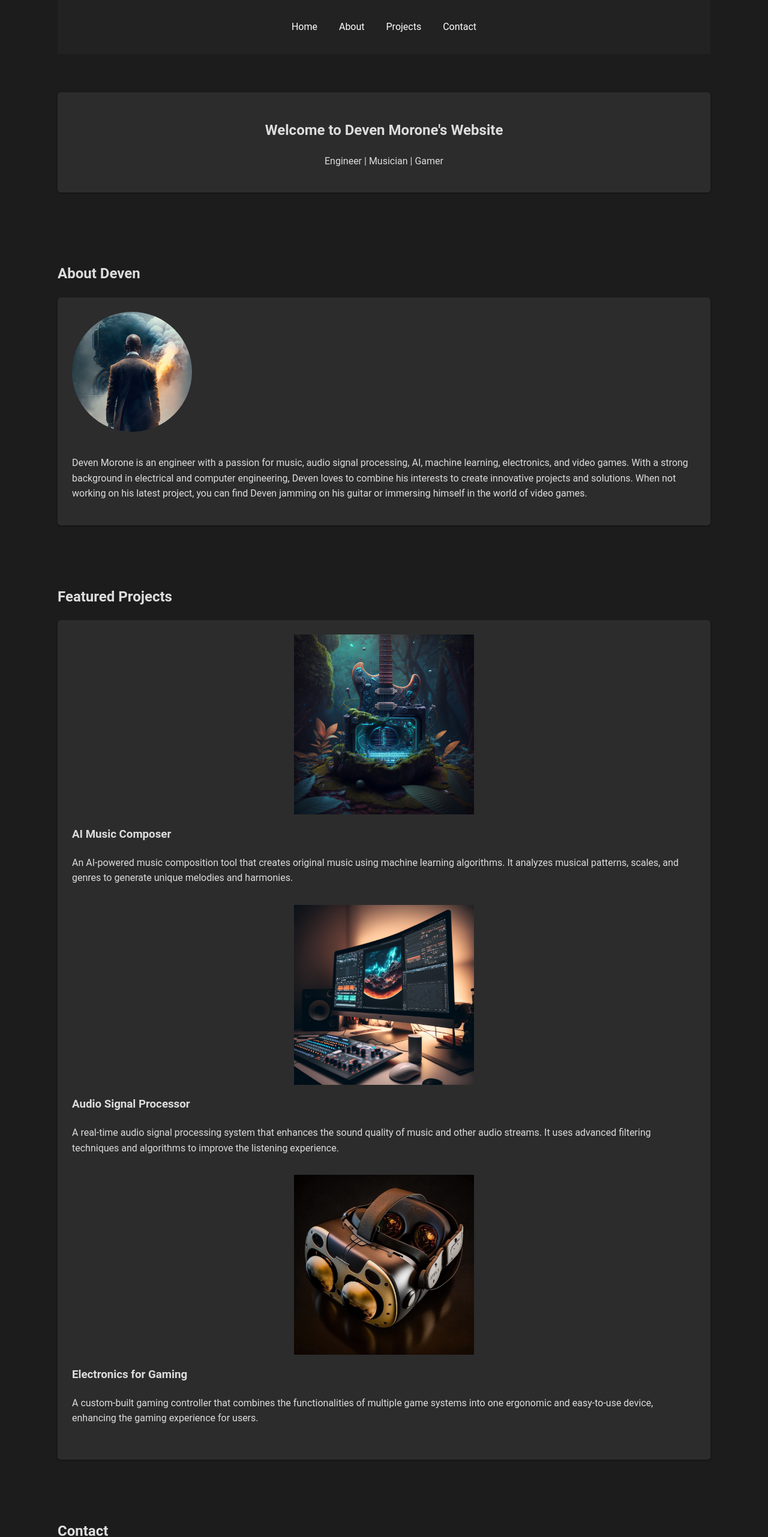
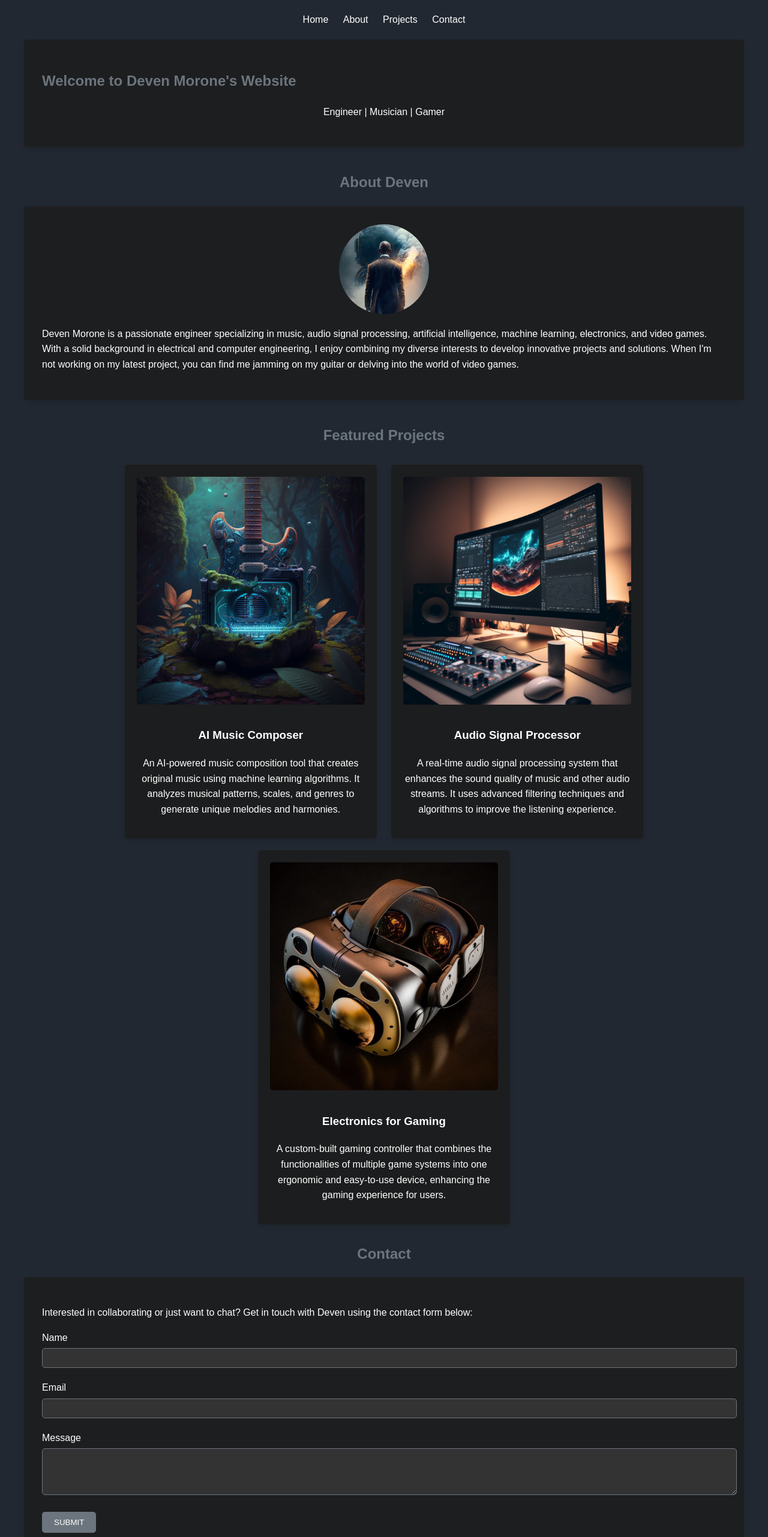
Before and after one commit to devDevM/devDevM.github.io, a plain HTML site: page index.html in a window 1280 px wide. Shown: the top 2563 px of the page at 60% size. Drawn offline with Linux system fonts and the light colour scheme.

Commit message:
Updating Website
Updates

```diff
--- a/index.html
+++ b/index.html
@@ -1,6 +1,7 @@
 <!DOCTYPE html>
 <html lang="en">
 <head>
+    <link rel="stylesheet" href="https://cdnjs.cloudflare.com/ajax/libs/font-awesome/6.1.0/css/all.min.css">
     <meta charset="UTF-8">
     <meta name="viewport" content="width=device-width, initial-scale=1.0">
     <title>Deven Morone - Engineer & Enthusiast</title>
@@ -21,22 +22,23 @@
 
         <section id="home">
             <div class="offset-block">
-                <h1>Welcome to Deven Morone's Website</h1>
-                <p>Engineer | Musician | Gamer</p>
+                <h1 class="left-align">Welcome to Deven Morone's Website</h1>
+                <p class="center-text">Engineer | Musician | Gamer</p>
             </div>
         </section>
+
 
         <section id="about">
             <h2>About Deven</h2>
             <div class="offset-block">
                 <img src="deven.jpg" alt="Deven Morone" class="profile-image">
-                <p>Deven Morone is an engineer with a passion for music, audio signal processing, AI, machine learning, electronics, and video games. With a strong background in electrical and computer engineering, Deven loves to combine his interests to create innovative projects and solutions. When not working on his latest project, you can find Deven jamming on his guitar or immersing himself in the world of video games.</p>
+                <p>Deven Morone is a passionate engineer specializing in music, audio signal processing, artificial intelligence, machine learning, electronics, and video games. With a solid background in electrical and computer engineering, I enjoy combining my diverse interests to develop innovative projects and solutions. When I'm not working on my latest project, you can find me jamming on my guitar or delving into the world of video games.</p>
             </div>
         </section>
 
         <section id="projects">
             <h2>Featured Projects</h2>
-            <div class="offset-block">
+            <div class="projects-container">
                 <div class="project">
                     <img src="ai_music.jpg" alt="AI Music Composer" class="project-image">
                     <h3>AI Music Composer</h3>
@@ -51,19 +53,39 @@
                     <img src="gaming_controller.jpg" alt="Electronics for Gaming" class="project-image">
                     <h3>Electronics for Gaming</h3>
                     <p>A custom-built gaming controller that combines the functionalities of multiple game systems into one ergonomic and easy-to-use device, enhancing the gaming experience for users.</p>
+                </div>
             </div>
-        </section>
+       </section>
 
-        <section id="contact">
-            <h2>Contact</h2>
-            <p>Interested in collaborating or just want to chat? Get in touch with Deven using the contact information below:</p>
-            <ul>
+	<section id="contact">
+ 	 <h2>Contact</h2>
+ 	 <div class="offset-block">
+ 	   <p>Interested in collaborating or just want to chat? Get in touch with Deven using the contact form below:</p>
+ 	   <form action="#" method="post">
+  	    <div class="form-group">
+     	   <label for="name">Name</label>
+    	    <input type="text" id="name" name="name" required>
+   	   </div>
+   	   <div class="form-group">
+   	     <label for="email">Email</label>
+    	    <input type="email" id="email" name="email" required>
+   	   </div>
+   	   <div class="form-group">
+      	  <label for="message">Message</label>
+     	   <textarea id="message" name="message" rows="4" required></textarea>
+     	 </div>
+     	 <button type="submit" class="submit-btn">Submit</button>
+    	</form>
+   	 <p class="contact-info">
+   	   Alternatively, you can reach Deven directly at: <br>
+    	  Email: <a href="mailto:deven.morone@ieee.org">deven.morone@ieee.org</a> <br>
+     	 LinkedIn: <a href="https://www.linkedin.com/in/deven-moron">linkedin.com/in/deven-moron/</a> <br>
+     	 GitHub: <a href="https://github.com/devDevM">github.com/devDevM</a>
+   	 </p>
+  	</div>
+	</section>
 
-	  	<li>Email: deven.morone@ieee.org</li>
-                <li>LinkedIn: <a href="https://www.linkedin.com/in/deven-moron">linkedin.com/in/devenmorone</a></li>
-                <li>GitHub: <a href="https://github.com/devDevM">github.com/devDevM</a></li>
-            </ul>
-        </section>
+
 
  <footer>
     <div class="offset-block">
--- a/styles.css
+++ b/styles.css
@@ -1,217 +1,202 @@
-
 body {
-    font-family: 'Roboto', Arial, sans-serif;
+  font-family: 'Arial', sans-serif;
+  margin: 0;
+  background-color: #222831;
+  color: #ffffff;
   line-height: 1.6;
-    margin: 0;
-    padding: 0;
-    background-color: #1c1c1c;
-    color: #ddd;
 }
 
 .container {
+  max-width: 1200px;
   margin: 0 auto;
-    max-width: 1200px;
-    padding: 0 1in;
+  padding: 0 20px;
 }
 
 header {
-    background: #222;
-    color: #fff;
-    padding: 1rem;
+  display: flex;
+  justify-content: center;
+  padding: 20px 0;
 }
 
-nav {
+nav ul {
+  list-style-type: none;
+  margin: 0;
+  padding: 0;
   text-align: center;
 }
 
-nav ul {
-    list-style: none;
-    padding: 0;
+nav li {
+  display: inline;
+  margin: 0 10px;
 }
 
-nav ul li {
-    display: inline;
-    margin: 0 1rem;
+nav a {
+  text-decoration: none;
+  color: #ffffff;
+  padding-bottom: 5px;
 }
 
-nav ul li a {
-    color: #fff;
-    text-decoration: none;
+nav a:hover {
+  color: #6c757d;
+  border-bottom: 2px solid #6c757d;
 }
 
-nav ul li a:hover {
-    color: #28a745;
+.offset-block {
+  background-color: rgba(28, 28, 28, 0.8);
+  padding: 30px;
+  margin-bottom: 40px;
+  border-radius: 5px;
+  box-shadow: 0 4px 6px rgba(0, 0, 0, 0.1);
 }
 
-#home {
+h1, h2 {
+  color: #6c757d;
   text-align: center;
-    padding: 3rem 0;
+  margin-bottom: 20px;
+}
+
+.left-align {
+    text-align: left;
+}
+
+.center-text {
+    text-align: center;
 }
 
 .profile-image {
-    width: 200px;
-    height: auto;
+  display: block;
+  width: 150px;
+  height: 150px;
+  margin: 0 auto 20px;
   border-radius: 50%;
-    margin-bottom: 1rem;
+  object-fit: cover;
 }
 
-h1, h2 {
-    color: #ddd;
-}
-
-section {
-    padding: 2rem 0;
-}
-
-.offset-block {
-    background-color: #2c2c2c;
-    padding: 1.5rem;
-    margin: 1rem 0;
-    border-radius: 5px;
-    box-shadow: 0 1px 3px rgba(0, 0, 0, 0.12), 0 1px 2px rgba(0, 0, 0, 0.24);
+.projects-container {
+  text-align: center;
 }
 
 .project {
-    margin-bottom: 2rem;
+  display: inline-block;
+  width: calc(33.3333% - 20px);
+  margin: 10px;
+  vertical-align: top;
+  background-color: rgba(28, 28, 28, 0.9);
+  padding: 20px;
+  border-radius: 5px;
+  box-shadow: 0 4px 6px rgba(0, 0, 0, 0.1);
+  transition: all 0.3s ease;
+}
+
+.project:hover {
+  transform: translateY(-5px);
 }
 
 .project-image {
   width: 100%;
   height: auto;
-    max-width: 300px;
-    display: block;
-    margin: 0 auto 1rem;
+  border-radius: 5px;
+  margin-bottom: 10px;
 }
 
-footer {
-    background: #222;
-    color: #fff;
+#contact ul {
     text-align: center;
-    padding: 1rem;
-}
-
-a {
-    color: #28a745;
-}
-
-a:hover {
-    color: #1e7e34;
-}
-
-/* Responsive Styles */
-@media screen and (max-width: 768px) {
-    .container {
-        padding: 0 0.5in;
-    }
-
-    nav ul li {
-        display: block;
-        margin: 0.5rem 0;
-    }
-
-    .profile-image {
-        width: 150px;
-    }
-
-    .project-image {
-        max-width: 100%;
-    }
-}
-body {
-    font-family: 'Roboto', Arial, sans-serif;
-    line-height: 1.6;
-    margin: 0;
-    padding: 0;
-    background-color: #1c1c1c;
-    color: #ddd;
-}
-
-.container {
-    margin: 0 auto;
-    max-width: 1200px;
-    padding: 0 1in;
-}
-
-header {
-    background: #222;
-    color: #fff;
-    padding: 1rem;
-}
-
-nav {
-    text-align: center;
-}
-
-nav ul {
-    list-style: none;
+    list-style-type: none;
     padding: 0;
 }
 
-nav ul li {
+#contact li {
     display: inline;
-    margin: 0 1rem;
+    margin-right: 20px;
 }
 
-nav ul li a {
-    color: #fff;
-    text-decoration: none;
+.contact-item {
+  display: inline-block;
+  text-align: center;
+  font-size: 18px;
+  font-weight: bold;
+  margin: 0 30px 20px;
+  vertical-align: top;
 }
 
-nav ul li a:hover {
-    color: #28a745;
+.contact-item a {
+  text-decoration: none;
+  color: #ffffff;
 }
 
-#home {
-    text-align: center;
-    padding: 3rem 0;
+.contact-item a:hover {
+  color: #6c757d;
 }
 
-.profile-image {
-    width: 200px;
-    height: auto;
-    border-radius: 50%;
-    margin-bottom: 1rem;
+.contact-item i {
+  font-size: 24px;
+  display: block;
+  margin-bottom: 10px;
+}
+.form-group {
+  margin-bottom: 20px;
 }
 
-h1, h2 {
-    color: #ddd;
+.form-group label {
+  display: block;
+  margin-bottom: 5px;
 }
 
-section {
-    padding: 2rem 0;
+.form-group input,
+.form-group textarea {
+  width: 100%;
+  padding: 8px;
+  border: 1px solid #6c757d;
+  border-radius: 5px;
+  background-color: #333;
+  color: #fff;
 }
 
-.offset-block {
-    background-color: #2c2c2c;
-    padding: 1.5rem;
-    margin: 1rem 0;
-    border-radius: 5px;
-    box-shadow: 0 1px 3px rgba(0, 0, 0, 0.12), 0 1px 2px rgba(0, 0, 0, 0.24);
+.form-group textarea {
+  resize: vertical;
 }
 
-.project {
-    margin-bottom: 2rem;
+.submit-btn {
+  background-color: #6c757d;
+  border: none;
+  color: #fff;
+  padding: 10px 20px;
+  cursor: pointer;
+  text-transform: uppercase;
+  border-radius: 5px;
+  transition: background-color 0.3s ease;
 }
 
-.project-image {
-    width: 100%;
-    height: auto;
-    max-width: 300px;
-    display: block;
-    margin: 0 auto 1rem;
+.submit-btn:hover {
+  background-color: #5a6268;
 }
 
-footer {
-    background: #222;
-    color: #fff;
-    text-align: center;
-    padding: 1rem;
+.contact-info {
+  margin-top: 20px;
+  line-height: 1.8;
 }
 
-a {
-    color: #28a745;
+.contact-info a {
+  color: #6c757d;
 }
 
-a:hover {
-    color: #1e7e34;
+.contact-info a:hover {
+  text-decoration: underline;
 }
+
+footer p {
+    text-align: center;
+    margin: 0;
+}
+
+@media (max-width: 768px) {
+  .project {
+    width: calc(50% - 20px);
+  }
+}
+
+@media (max-width: 480px) {
+  .project {
+    width: 100%;
+  }
+}
```
Lines whose indentation alone changed are shown as unchanged.
